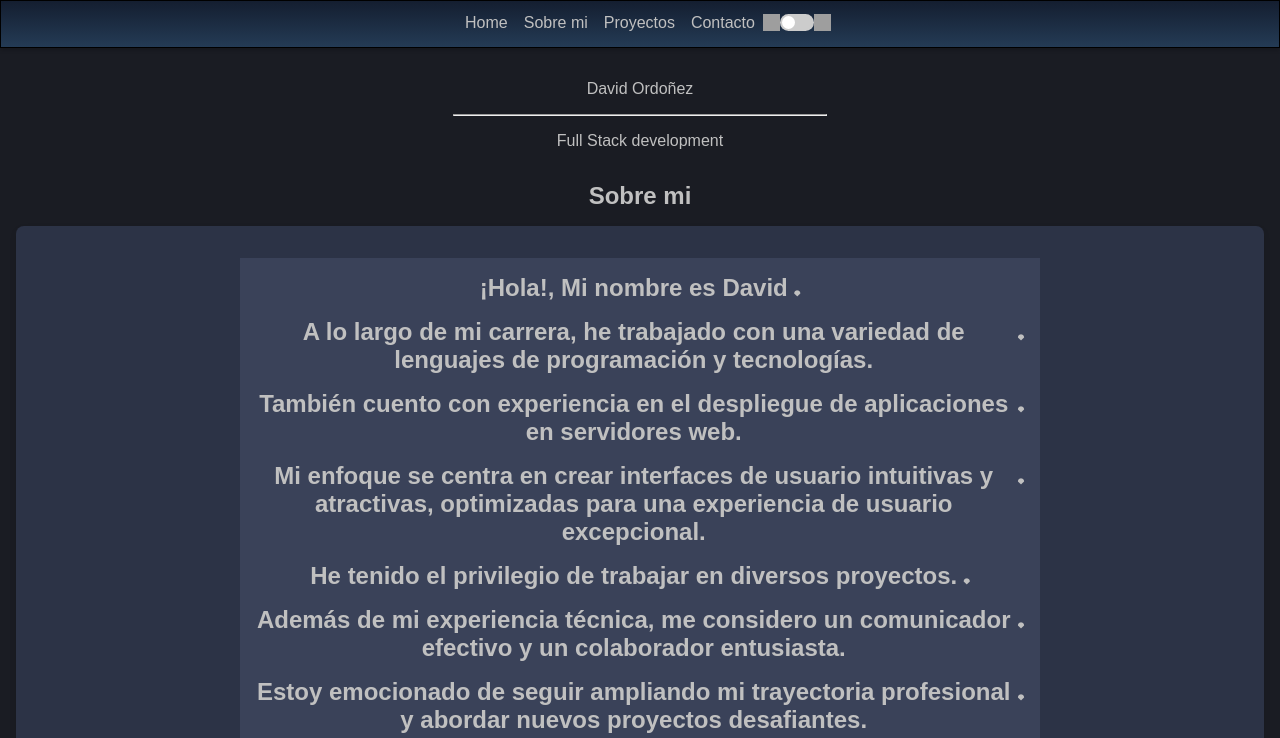
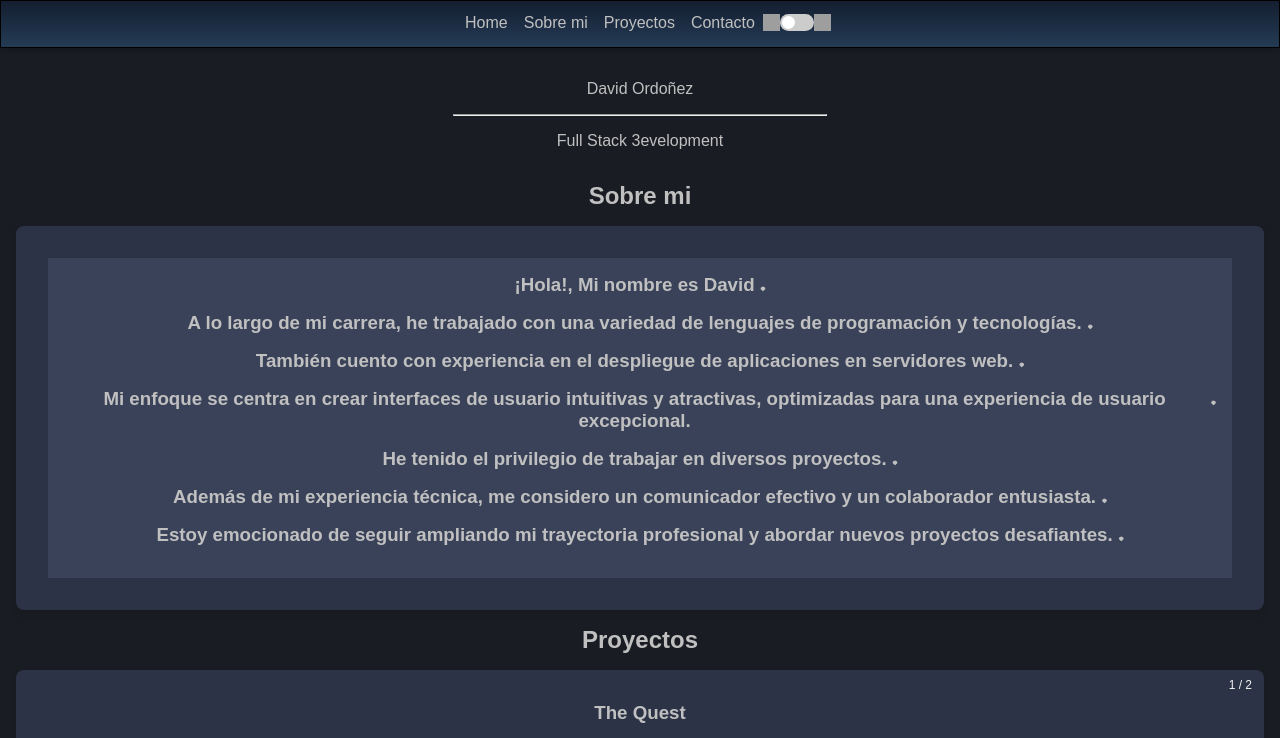
Before and after one commit to davidordo85/My_portfolio, a plain HTML site: page index.html in a window 1280 px wide. Shown: the top 738 px of the page. Drawn offline with Linux system fonts and the light colour scheme; grey boxes are pictures that could not be loaded.

Commit message:
finish first version portfolio

```diff
--- a/css/sections.css
+++ b/css/sections.css
@@ -20,7 +20,6 @@
     flex-direction: column;
     align-items: center;
     justify-content: space-between;
-    max-width: 800px;
     margin: 0 auto;
     padding: 1rem;
     background-color: #3a4259;
@@ -56,28 +55,21 @@
     transform: rotate(180deg);
 }
 
-.language-list {
+/* .language-list {
     column-count: 3;
     list-style-type: none;
     padding: 0;
     margin-bottom: 15px;
     max-width: 300px;
+} */
+.language-list {
+    display: flex;
+    flex-wrap: wrap;
 }
 
 .language-list li {
-    display: inline-block;
     margin: 0.2rem;
-    padding: 6px 12px;
-    border: solid 0.1rem #3a4259;
-    border-radius: 4px;
-}
-
-.language-list li:last-child {
-    margin-right: 0;
-}
-
-.language-list li:hover {
-    background-color: #e2e2e2;
+    padding: 0.3rem;
 }
 
 .description,
@@ -190,4 +182,6 @@
     .project-images img {
         width: 300px;
     }
+
+
 }
--- a/index.html
+++ b/index.html
@@ -30,7 +30,7 @@
             <div class="info">
                 <p>David Ordoñez</p>
                 <hr class="info-separator">
-                <p>Full Stack development</p>
+                <p>Full Stack 3evelopment</p>
             </div>
         </div>
 
@@ -40,7 +40,7 @@
         <div class="description">
             <div class="infographic">
                 <div class="section">
-                    <h2 class="section-title">¡Hola!, Mi nombre es David</h2>
+                    <h3 class="section-title">¡Hola!, Mi nombre es David</h3>
                     <p class="section-content">Soy un apasionado desarrollador Full Stack con amplia experiencia en el
                         diseño y
                         desarrollo
@@ -51,9 +51,9 @@
                 </div>
 
                 <div class="section">
-                    <h2 class="section-title">A lo largo de mi carrera, he trabajado con una variedad de lenguajes de
+                    <h3 class="section-title">A lo largo de mi carrera, he trabajado con una variedad de lenguajes de
                         programación y
-                        tecnologías.</h2>
+                        tecnologías.</h3>
                     <div class="section-content">
                         <ul class="language-list">
                             <li>HTML</li>
@@ -79,9 +79,9 @@
                 </div>
 
                 <div class="section">
-                    <h2 class="section-title">También cuento con experiencia en el despliegue de aplicaciones en
+                    <h3 class="section-title">También cuento con experiencia en el despliegue de aplicaciones en
                         servidores
-                        web.</h2>
+                        web.</h3>
                     <p class="section-content">Estoy familiarizado con la configuración y administración de servidores,
                         así como con el uso de
                         servicios en la
@@ -89,10 +89,10 @@
                 </div>
 
                 <div class="section">
-                    <h2 class="section-title">Mi enfoque se centra en crear interfaces de usuario intuitivas y
+                    <h3 class="section-title">Mi enfoque se centra en crear interfaces de usuario intuitivas y
                         atractivas,
                         optimizadas
-                        para una experiencia de usuario excepcional.</h2>
+                        para una experiencia de usuario excepcional.</h3>
                     <p class="section-content">Utilizo las mejores prácticas de desarrollo web y me mantengo actualizado
                         con las últimas
                         tendencias
@@ -101,7 +101,7 @@
                 </div>
 
                 <div class="section">
-                    <h2 class="section-title">He tenido el privilegio de trabajar en diversos proyectos.</h2>
+                    <h3 class="section-title">He tenido el privilegio de trabajar en diversos proyectos.</h3>
                     <p class="section-content">Cada proyecto ha sido una oportunidad para aprender y mejorar mis
                         habilidades, y me enorgullece
                         el
@@ -110,10 +110,10 @@
                 </div>
 
                 <div class="section">
-                    <h2 class="section-title">Además de mi experiencia técnica, me considero un comunicador efectivo y
+                    <h3 class="section-title">Además de mi experiencia técnica, me considero un comunicador efectivo y
                         un
                         colaborador
-                        entusiasta.</h2>
+                        entusiasta.</h3>
                     <p class="section-content">Disfruto trabajando en equipo y soy capaz de adaptarme rápidamente a
                         nuevos entornos y desafíos.
                         Siempre busco
@@ -124,10 +124,10 @@
 
                 <div class="section">
 
-                    <h2 class="section-title">Estoy emocionado de seguir ampliando mi trayectoria profesional y abordar
+                    <h3 class="section-title">Estoy emocionado de seguir ampliando mi trayectoria profesional y abordar
                         nuevos
                         proyectos
-                        desafiantes.</h2>
+                        desafiantes.</h3>
                     <p class="section-content">Si estás buscando un desarrollador Full Stack dedicado, apasionado y
                         comprometido, ¡me encantaría
                         tener la
```
